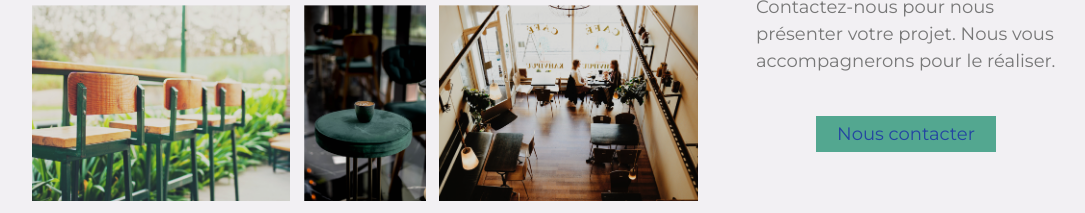
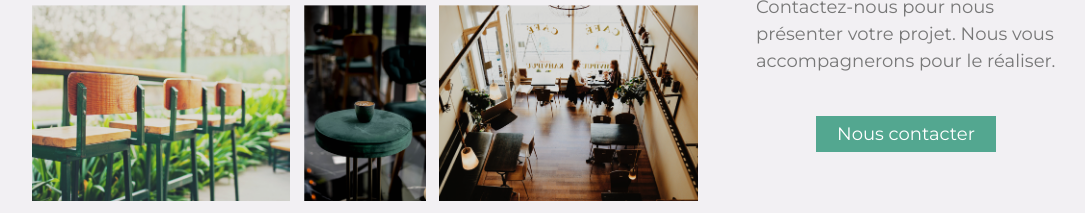
Before and after one commit to NatCanCode/repetita-pro, a plain HTML site: page index.html in a window 1280 px wide. Shown: the part 871-1084 px from the top of the page, without its empty margins (96-1181 px from the left). Drawn offline with Linux system fonts and the light colour scheme.

Commit message:
Add files via upload

```diff
--- a/style.css
+++ b/style.css
@@ -54,7 +54,7 @@ p{
 }
 a{
     text-decoration: none;
-    color: #2445A2;
+    color: #FFFFFF;
 }
 a:hover{
     color: #FFFFFF;
@@ -170,6 +170,10 @@ hr{
 }
 .projet-texte p{
     text-align: left;
+}
+.projet-texte a{
+    text-decoration: none;
+    color: #FFFFFF;
 }
 .projet-texte button{
     width: 60%;
```
